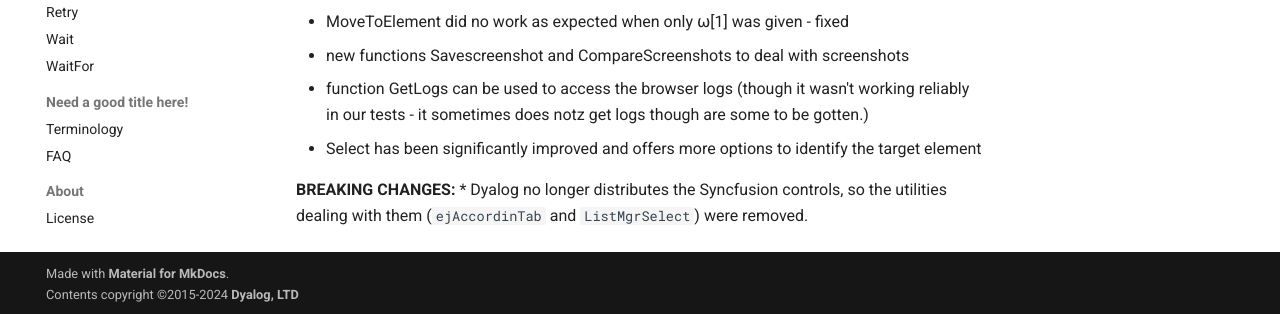
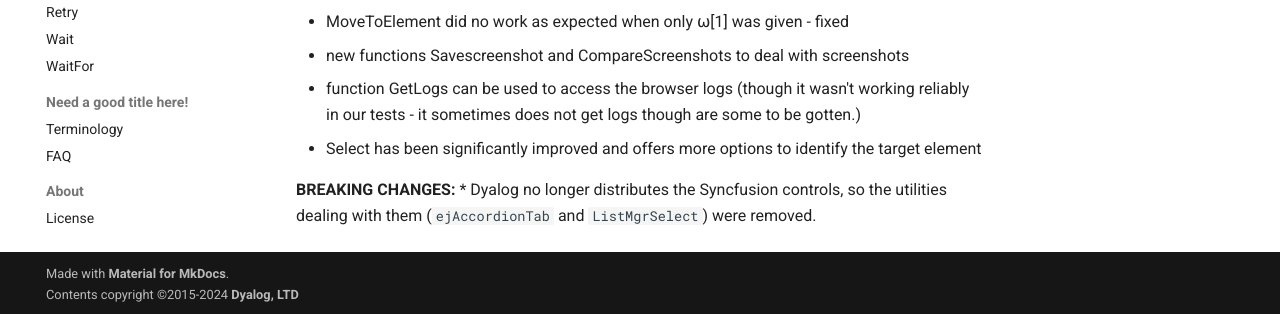
Before and after one commit to Dyalog/Selenium, an MkDocs documentation site: the page built from docs/release-notes.md, in a window 1280 px wide and 900 px high, scrolled down 1806 px. Shown: the part 583-897 px from the top of the window. Built offline with MkDocs 1.6.1 and Material for MkDocs 9.7.7, drawn with Linux system fonts in a browser that asks for light colours; comment, search, counter and statistics services are not loaded; the version menu is left out.

Commit message:
found 2 typos

```diff
--- a/docs/release-notes.md
+++ b/docs/release-notes.md
@@ -66,8 +66,8 @@
 * SendKeys simplified internally thanks to recent changes in Selenium and WebDriver4
 * MoveToElement did no work as expected when only ⍵[1] was given - fixed
 * new functions Savescreenshot and CompareScreenshots to deal with screenshots
-* function GetLogs can be used to access the browser logs (though it wasn't working reliably in our tests - it sometimes does notz get logs though are some to be gotten.)
+* function GetLogs can be used to access the browser logs (though it wasn't working reliably in our tests - it sometimes does not get logs though are some to be gotten.)
 * Select has been significantly improved and offers more options to identify the target element
 
 **BREAKING CHANGES:**
-* Dyalog no longer distributes the Syncfusion controls, so the utilities dealing with them (`ejAccordinTab` and `ListMgrSelect`) were removed.
+* Dyalog no longer distributes the Syncfusion controls, so the utilities dealing with them (`ejAccordionTab` and `ListMgrSelect`) were removed.
```
